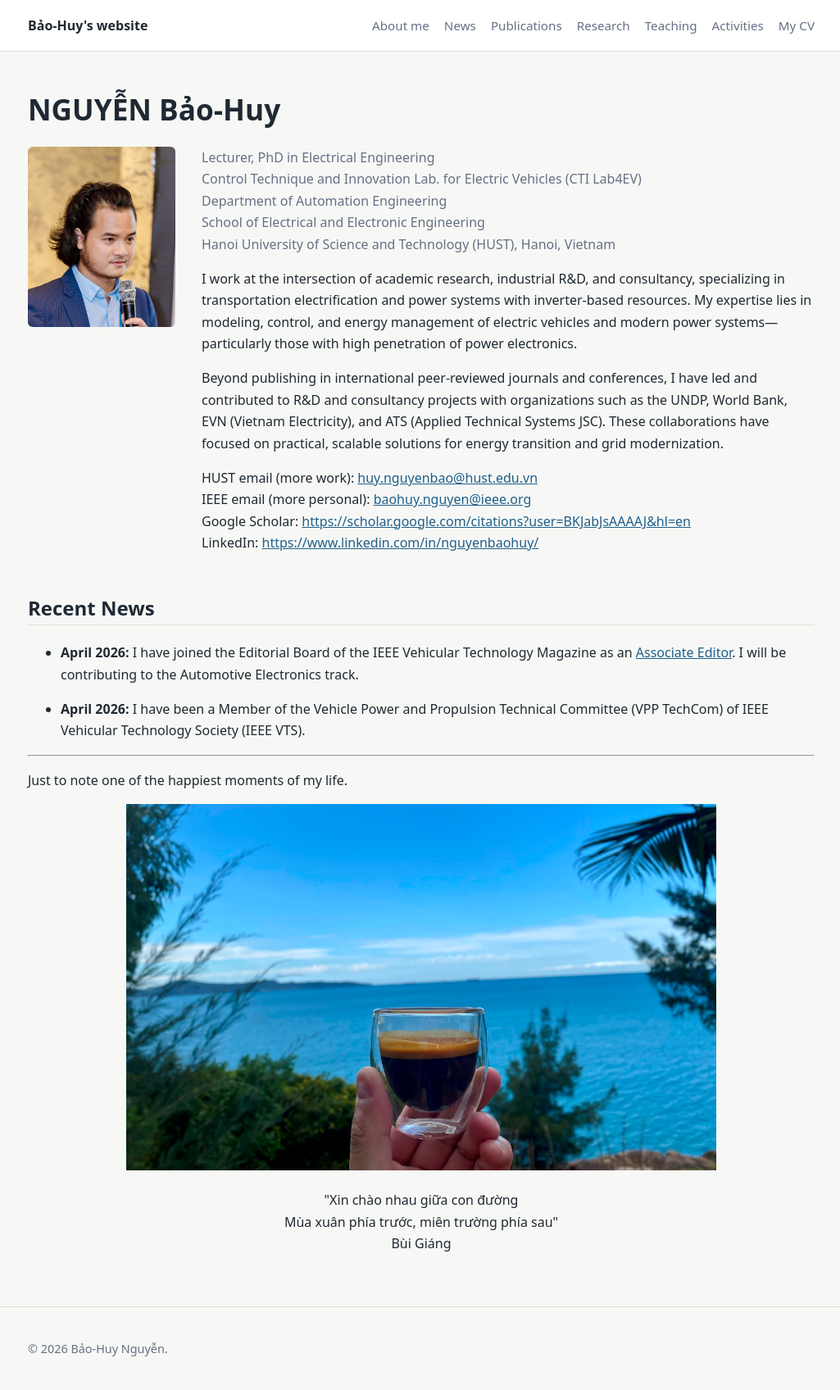
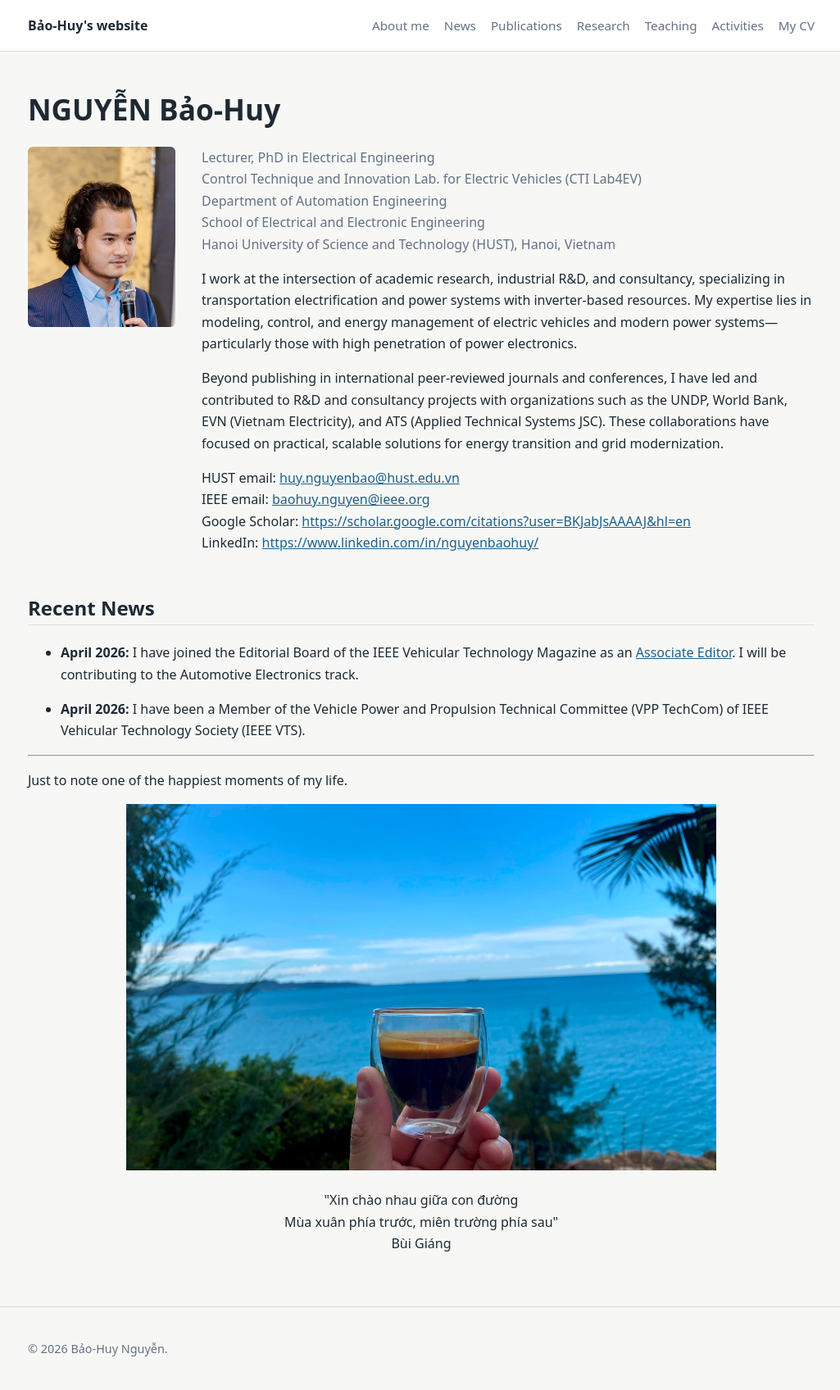
Before and after one commit to baohuynguyen/baohuynguyen.github.io, a Jekyll site: the page built from index.md, in a window 1280 px wide. Shown: the whole page at 82% size, without its empty margins (126-1151 px from the left). Built offline with Jekyll 4.4.1, drawn with Linux system fonts in a browser that asks for light colours.

Commit message:
Update index.md

```diff
--- a/index.md
+++ b/index.md
@@ -25,8 +25,8 @@ title: About
     </p>
 
     <p>
-      HUST email (more work): <a href="mailto:huy.nguyenbao@hust.edu.vn">huy.nguyenbao@hust.edu.vn</a><br>
-      IEEE email (more personal): <a href="mailto:baohuy.nguyen@ieee.org">baohuy.nguyen@ieee.org</a><br>
+      HUST email: <a href="mailto:huy.nguyenbao@hust.edu.vn">huy.nguyenbao@hust.edu.vn</a><br>
+      IEEE email: <a href="mailto:baohuy.nguyen@ieee.org">baohuy.nguyen@ieee.org</a><br>
       Google Scholar: <a href="https://scholar.google.com/citations?user=BKJabJsAAAAJ&hl=en" target="_blank" rel="noopener">https://scholar.google.com/citations?user=BKJabJsAAAAJ&hl=en</a><br>
       LinkedIn: <a href="https://www.linkedin.com/in/nguyenbaohuy/" target="_blank" rel="noopener">https://www.linkedin.com/in/nguyenbaohuy/</a>
     </p>
```
